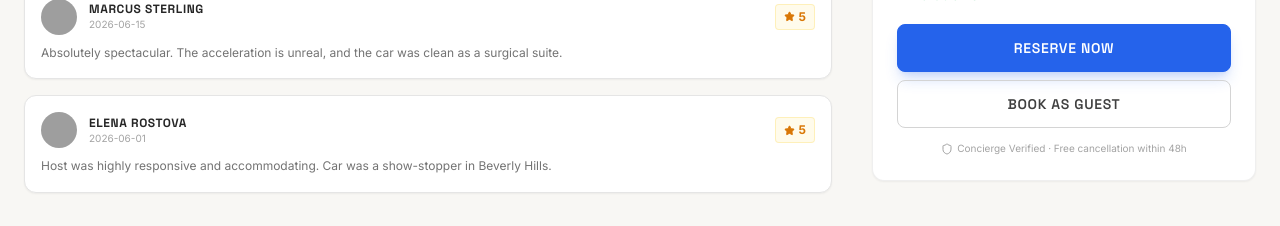
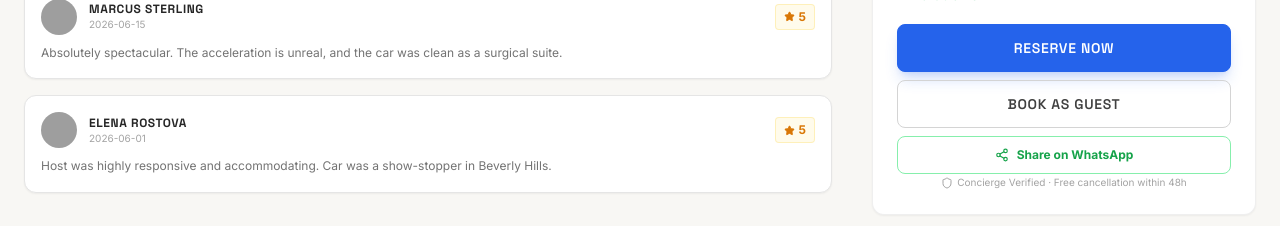
Before and after one commit to salahuddingfx/Car-Rental-client, a React (Vite) app: page /cars/car-1 in a window 1280 px wide. Shown: the part 1060-1286 px from the top of the page. Built offline with nearby package versions, Linux system fonts and the light colour scheme; grey boxes are pictures that could not be loaded.

Commit message:
feat: add WhatsApp share button to car details page

```diff
--- a/src/pages/Details.tsx
+++ b/src/pages/Details.tsx
@@ -1,13 +1,12 @@
 import { useEffect } from 'react';
 import { useParams, useNavigate, Link } from 'react-router-dom';
-import { Star, MapPin, Users, Zap, Disc, Shield, Check } from 'lucide-react';
+import { Star, MapPin, Users, Zap, Disc, Shield, Check, Share2 } from 'lucide-react';
 import { useStore } from '../store/useStore';
 import { useRecentlyViewed } from '../store/useRecentlyViewed';
 import { Button } from '../components/ui/Button';
 import { Breadcrumbs } from '../components/Breadcrumbs';
 import { CarImageSlider } from '../components/ui/CarImageSlider';
 import { PriceCalculator } from '../components/ui/PriceCalculator';
-
 import { formatPrice } from '../lib/pricing';
 
 export const Details: React.FC = () => {
@@ -165,9 +164,17 @@ export const Details: React.FC = () => {
               <Button variant="primary" className="w-full rounded-lg mb-2" onClick={() => navigate(`/bookings/${car.id}`)}>
                 Reserve Now
               </Button>
-              <Button variant="outline" className="w-full rounded-lg mb-3" onClick={() => navigate(`/guest-book/${car.id}`)}>
+              <Button variant="outline" className="w-full rounded-lg mb-2" onClick={() => navigate(`/guest-book/${car.id}`)}>
                 Book as Guest
               </Button>
+              <a
+                href={`https://wa.me/?text=${encodeURIComponent(`Check out this ${car.brand} ${car.name} on Apex Ride!\n৳${car.price}/day · ${car.location}\n${window.location.href}`)}`}
+                target="_blank"
+                rel="noopener noreferrer"
+                className="flex items-center justify-center gap-2 w-full py-2.5 border border-green-300 dark:border-green-700 text-green-600 dark:text-green-400 text-xs font-bold rounded-lg hover:bg-green-50 dark:hover:bg-green-950/30 transition-colors"
+              >
+                <Share2 size={14} /> Share on WhatsApp
+              </a>
               <p className="text-[10px] text-neutral-400 dark:text-neutral-500 text-center leading-relaxed">
                 <Shield size={12} className="inline mr-1" />
                 Concierge Verified · Free cancellation within 48h
```
